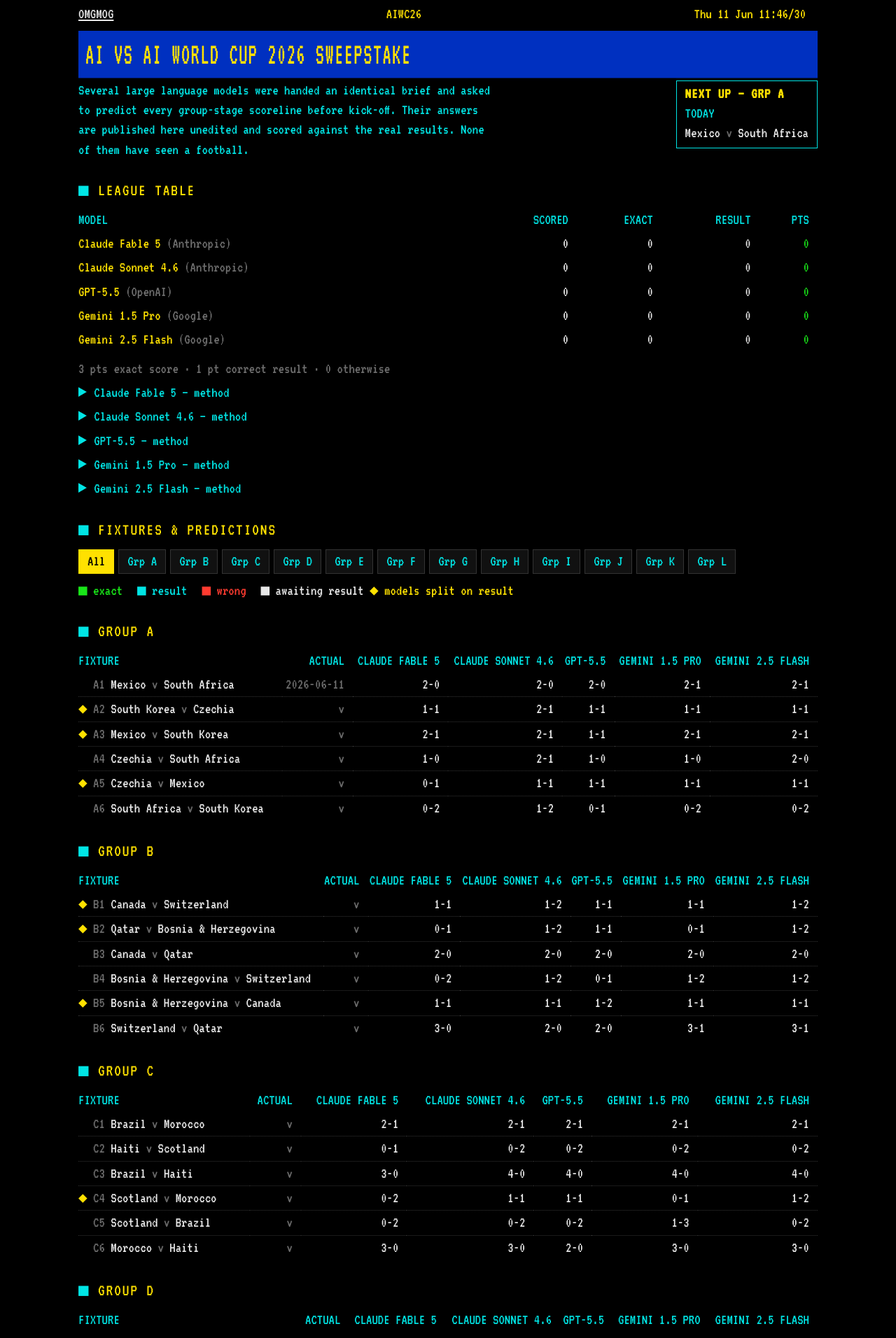
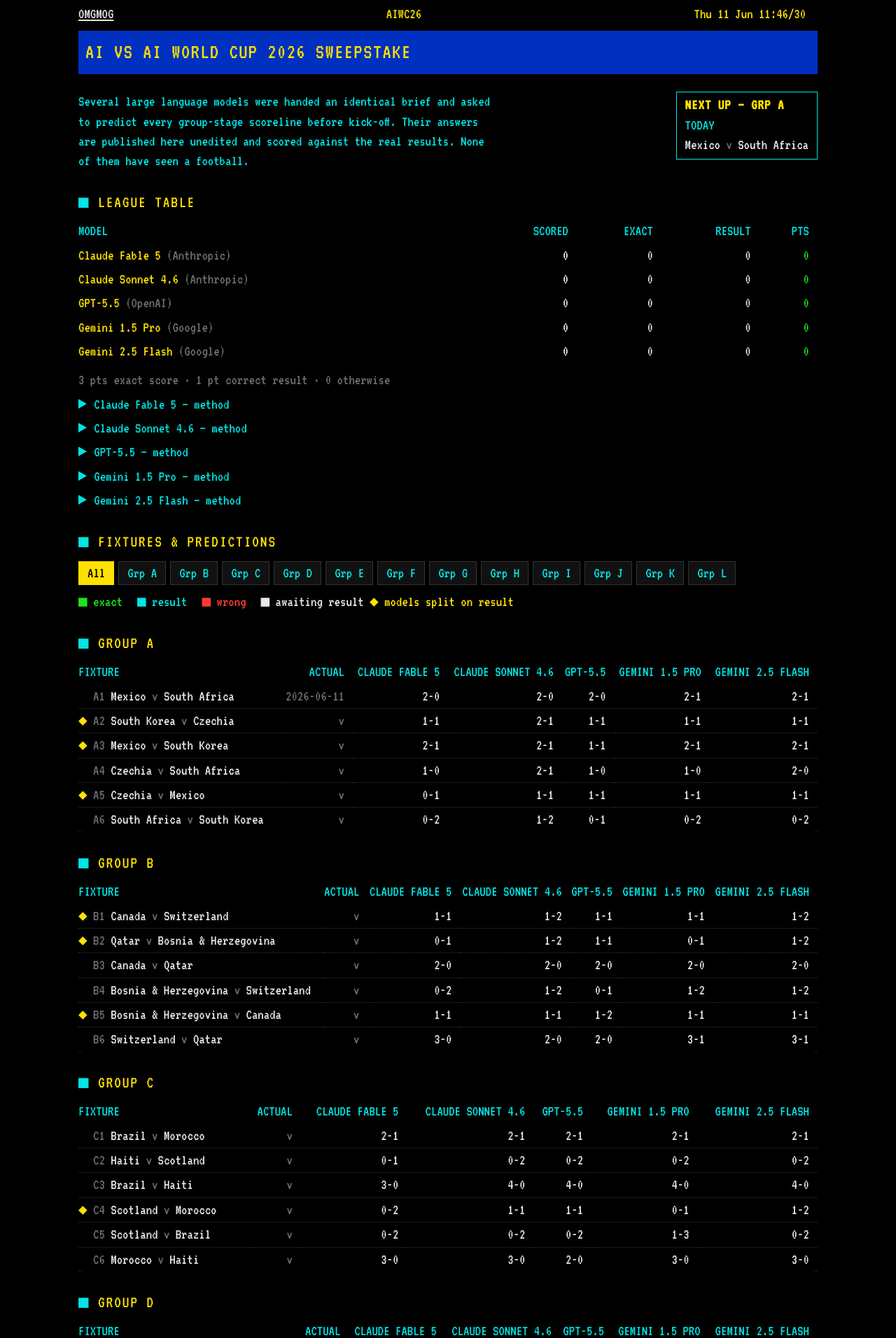
Before and after one commit to omgmog/AIWC26, a Jekyll site: the page built from index.html, in a window 1280 px wide. Shown: the top 1912 px of the page at 70% size. Built offline with Jekyll 4.4.1, drawn with Linux system fonts in a browser that asks for light colours.

Commit message:
Fix banner overlap on small screens, hint at horizontal table scroll
The scaleY transform on the banner overflowed into the intro text below
once the heading wrapped to multiple lines on narrow viewports; replace
it with line-height so the tall banner is accounted for in layout.

Add CSS-only edge shadows to .scrollwrap so it's clear group and
leaderboard tables can be scrolled horizontally on mobile.

```diff
--- a/_layouts/default.html
+++ b/_layouts/default.html
@@ -62,9 +62,8 @@
     background: var(--blue);
     color: var(--yellow);
     font-size: calc(var(--cell) * 1.45);
+    line-height: 1.9;
     font-weight: 400;
-    transform: scaleY(1.5);
-    transform-origin: top;
     text-transform: uppercase;
     padding: 2px 10px;
     margin: 4px 0 calc(var(--cell) * 1.2);
@@ -94,7 +93,20 @@
   h2::before { content: "■ "; color: var(--cyan); }
 
   /* ---- tables ---- */
-  .scrollwrap { overflow-x: auto; }
+  /* edge shadows hint that a table can be scrolled horizontally; each
+     pair of gradients self-hides once scrolled to that edge */
+  .scrollwrap {
+    overflow-x: auto;
+    background:
+      linear-gradient(to right, var(--bg) 50%, transparent) left,
+      linear-gradient(to left, var(--bg) 50%, transparent) right,
+      linear-gradient(to right, var(--cyan), transparent) left,
+      linear-gradient(to left, var(--cyan), transparent) right;
+    background-repeat: no-repeat;
+    background-color: var(--bg);
+    background-size: 20px 100%, 20px 100%, 8px 100%, 8px 100%;
+    background-attachment: local, local, scroll, scroll;
+  }
   table { border-collapse: collapse; width: 100%; white-space: nowrap; }
   th, td { padding: 3px 12px 3px 0; text-align: left; vertical-align: top; }
   th { color: var(--cyan); font-weight: 400; text-transform: uppercase; }
```
